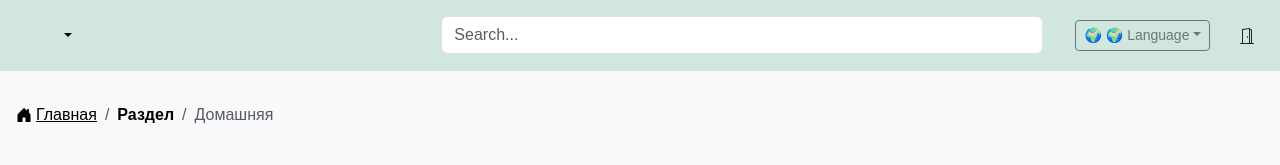
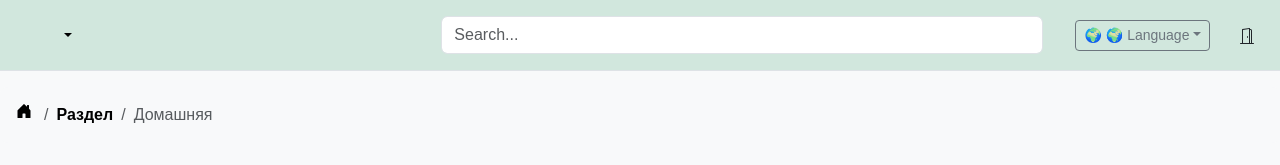
Before and after one commit to VelcevDenis/OnlineShop, a React (Create React App) app in the folder OnlineShop/: page / in a window 1280 px wide. Shown: the top 165 px of the page. Built offline with nearby package versions, Linux system fonts and the light colour scheme.

Commit message:
last fix

```diff
--- a/OnlineShop/src/pages/public/Home/HomePage.js
+++ b/OnlineShop/src/pages/public/Home/HomePage.js
@@ -15,9 +15,8 @@ const HomePage = () => {
         <nav aria-label="breadcrumb" className="mb-4">
           <ol className="breadcrumb breadcrumb-chevron p-3 bg-body-tertiary rounded-3">
             <li className="breadcrumb-item">
-              <Link className="link-body-emphasis d-flex align-items-center" to="/">
+              <Link className="link-body-emphasis d-flex align-items-center" title={t("breadcrumb.home")} to="/">
                 <BsHouseDoorFill className="me-1" />
-                {t("breadcrumb.home")}
               </Link>
             </li>
             <li className="breadcrumb-item">
```
